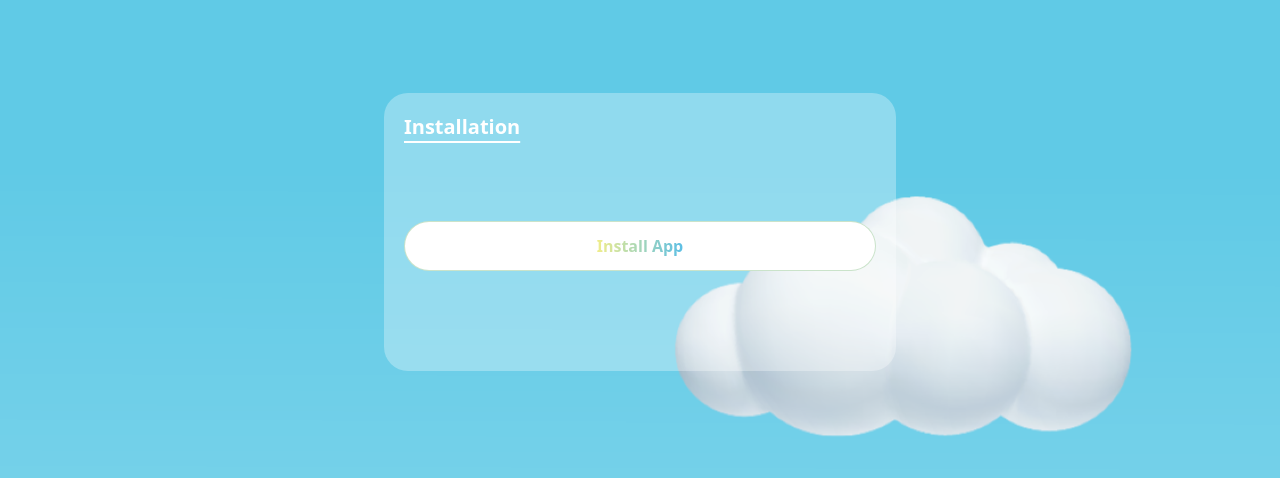
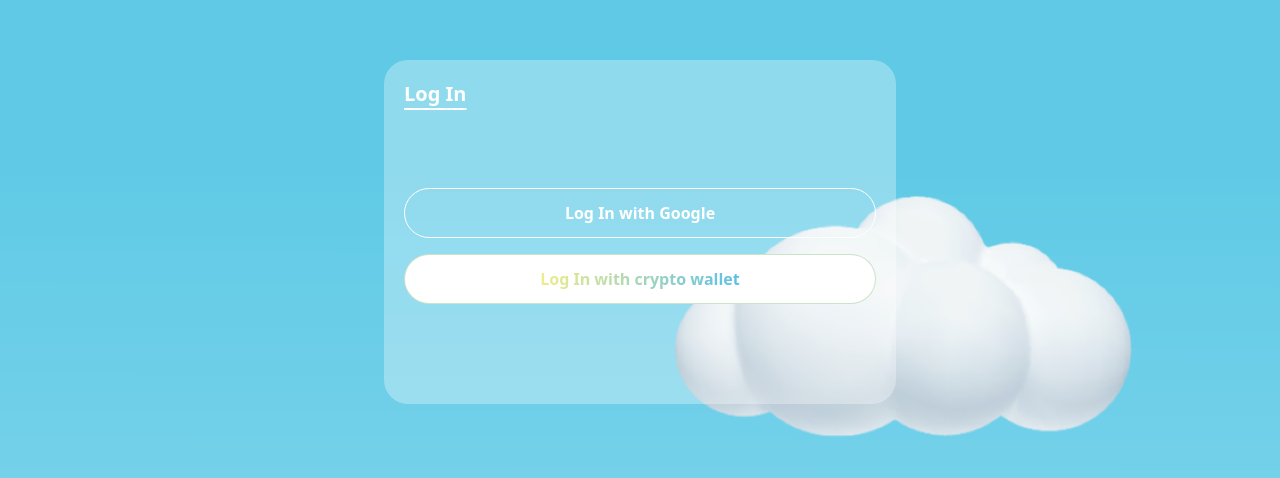
Before and after one commit to aarumi8/spotiumWebPWA, a Nuxt app: page /login in a window 1280 px wide. Shown: the part 168-646 px from the top of the page. Built offline with nearby package versions, Linux system fonts and the light colour scheme; no server answers.

Commit message:
login modal

```diff
--- a/pages/login.vue
+++ b/pages/login.vue
@@ -3,12 +3,21 @@
 
     <div v-if="isInstalled" class="bg-white bg-opacity-30 rounded-3xl p-5 w-full max-w-lg">
       <h1 class="text-left mt-0 mb-20 text-xl font-semibold text-white login-text">Log In</h1>
-      <button class="bg-transparent w-full mb-4 p-3 border border-white text-white hover:bg-white hover:text-black transition-colors duration-300 rounded-full">
+      <button @click='loginGoogle' class="bg-transparent w-full mb-4 p-3 border border-white text-white hover:bg-white hover:text-black transition-colors duration-300 rounded-full">
         <span class="font-semibold">Log In with Google</span>
       </button>
-      <button style="border-color: rgba(150, 200, 150, 0.5);" class="mb-20 relative bg-white w-full p-3 border rounded-full transition-colors duration-300 overflow-hidden">
-        <span class="z-10 relative text-gradient font-semibold">Log In with crypto wallet</span>
+      <button @click='loginWallet' style="border-color: rgba(150, 200, 150, 0.5);" class="mb-20 relative bg-white w-full p-3 border rounded-full transition-colors duration-300 overflow-hidden">
+        <span class=" relative text-gradient font-semibold">Log In with crypto wallet</span>
       </button>
+    </div>
+
+    <!-- Crypto Login Modal -->
+    <div v-if="showCryptoLogin" class="fixed p-5 top-0 left-0 w-full h-full flex items-center justify-center" @click="closeModal">
+      <div class="bg-white rounded-lg p-5 w-full max-w-md">
+        <label class="block mb-4 text-xl font-semibold">Login with Crypto Wallet</label>
+        <input v-model="walletAddress" class="border rounded w-full p-2 mb-4" type="text" placeholder="Enter your wallet address">
+        <button @click="loginWithCrypto" style="background: linear-gradient(to right, rgb(240, 237, 139), rgb(92, 191, 230));" class="w-full font-semibold text-white rounded-full p-3">Log In</button>
+      </div>
     </div>
 
     <div v-if="!isInstalled" class="bg-white bg-opacity-30 rounded-3xl p-5 w-full max-w-lg">
@@ -100,7 +109,9 @@
       isInstalled: false,
       deferredPrompt: null,
       showModal: false,
-      isIos: true
+      isIos: true,
+      showCryptoLogin: false,
+      walletAddress: null
     }
   },
   mounted() {
@@ -120,7 +131,7 @@
       this.isInstalled = true
     } else {
       console.log('the app is not installed')
-      this.isInstalled = false
+      this.isInstalled = true // !!
     }
 
     if(this.getDeviceOS() !== 'IOS') {
@@ -151,6 +162,24 @@
     async installApp() {
       this.showModal = true
     },
+    loginGoogle() {
+      this.login()
+    },
+    loginWallet() {
+      this.showCryptoLogin = true
+    },
+    closeModal(event) {
+      if (event.target === event.currentTarget) {
+        this.showCryptoLogin = false;
+      }
+    },
+    loginWithCrypto() {
+      if(this.walletAddress) {
+        this.login()
+      } else {
+        alert('Please, enter your wallet address')
+      }
+    },
     login() {
       // When button is clicked, set loggedIn to true in the store
       this.$store.commit('setLoggedIn', true);
```
Lines whose indentation alone changed are shown as unchanged.
